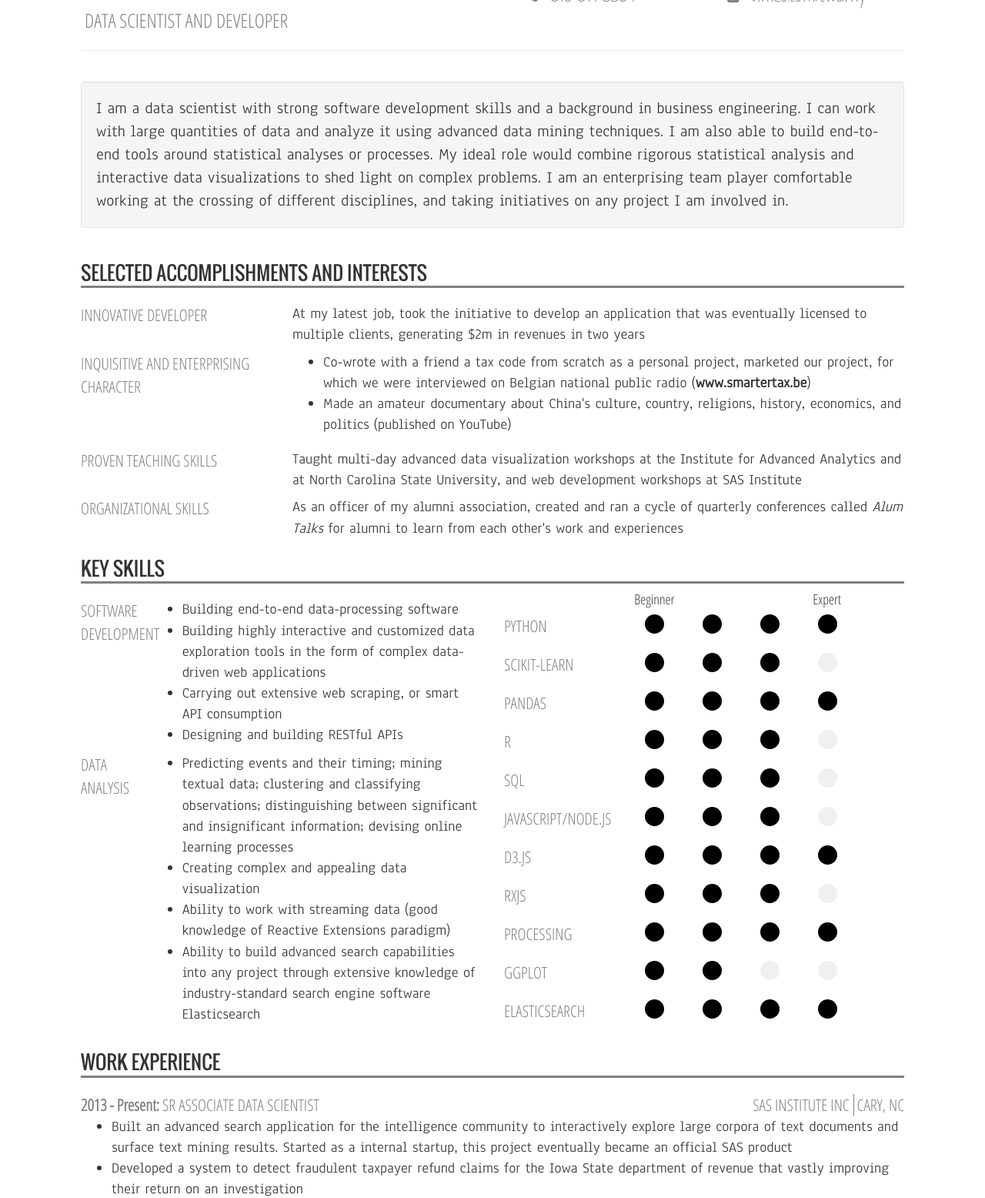
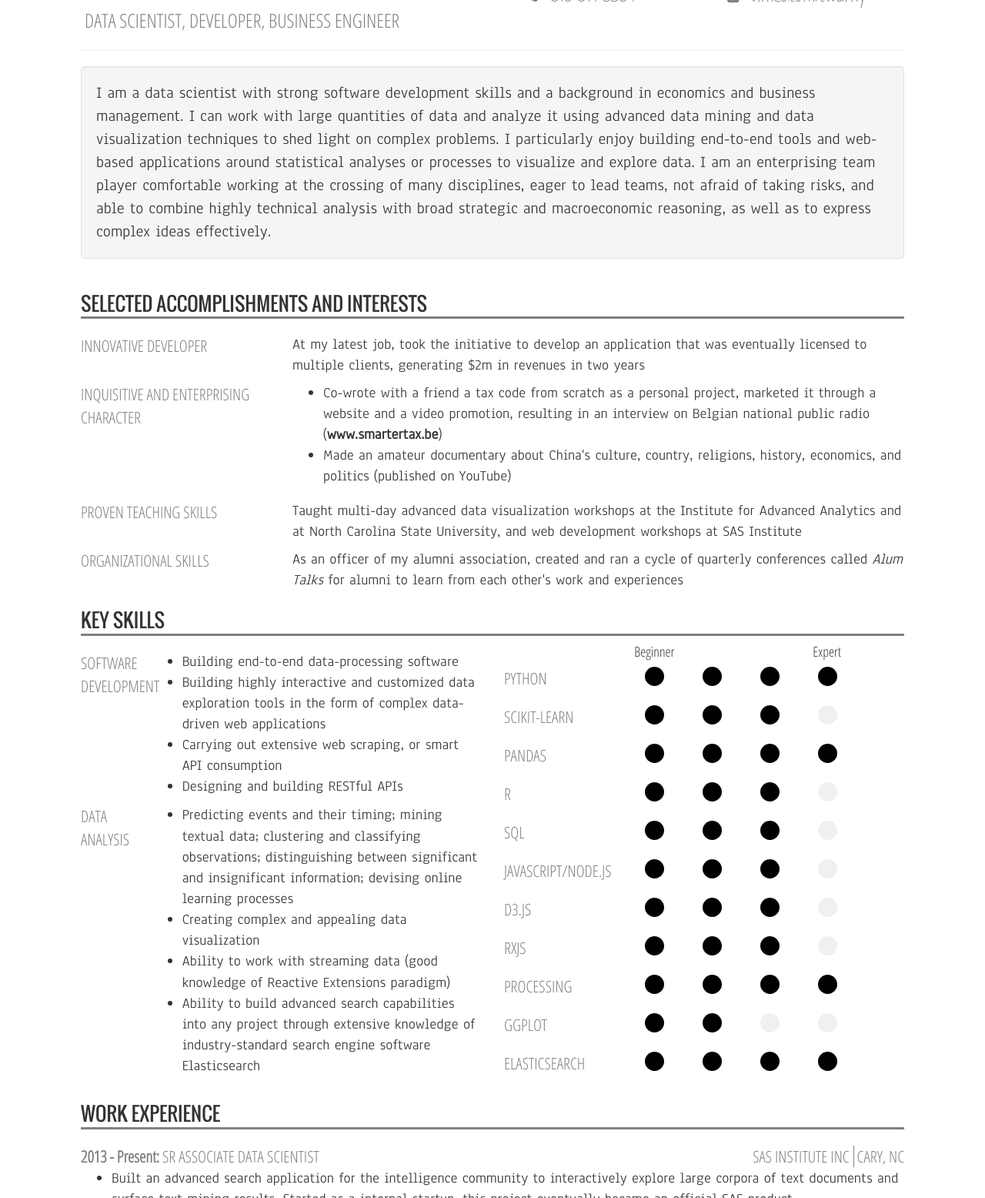
Before and after one commit to cwarny/cwarny.github.io, a plain HTML site: page index.html in a window 1280 px wide. Shown: the part 84-1640 px from the top of the page at 77% size. Drawn offline with Linux system fonts and the light colour scheme.

Commit message:
made some additional changes

```diff
--- a/index.html
+++ b/index.html
@@ -18,7 +18,7 @@
 				</div>
 				<div class="row">
 					<div class="col-xs-12">
-						<div class="tagline">DATA SCIENTIST AND DEVELOPER</div>
+						<div class="tagline">DATA SCIENTIST, DEVELOPER, BUSINESS ENGINEER</div>
 					</div>
 				</div>
 			</div>
@@ -49,10 +49,9 @@
 			</div>
 		</div>
 		<hr>
-		<br>
 		<div class="row">
 			<div class="col-xs-12">
-				<div class="well about">I am a data scientist with strong software development skills and a background in business engineering. I can work with large quantities of data and analyze it using advanced data mining techniques. I am also able to build end-to-end tools around statistical analyses or processes. My ideal role would combine rigorous statistical analysis and interactive data visualizations to shed light on complex problems. I am an enterprising team player comfortable working at the crossing of different disciplines, and taking initiatives on any project I am involved in.</div>
+				<div class="well about">I am a data scientist with strong software development skills and a background in economics and business management. I can work with large quantities of data and analyze it using advanced data mining and data visualization techniques to shed light on complex problems. I particularly enjoy building end-to-end tools and web-based applications around statistical analyses or processes to visualize and explore data. I am an enterprising team player comfortable working at the crossing of many disciplines, eager to lead teams, not afraid of taking risks, and able to combine highly technical analysis with broad strategic and macroeconomic reasoning, as well as to express complex ideas effectively.</div>
 			</div>
 		</div>
 		<br>
@@ -75,7 +74,7 @@
 							<div class="col-xs-3 section-title">INQUISITIVE AND ENTERPRISING CHARACTER</div>
 							<div class="col-xs-9 section-content">
 								<ul>
-									<li>Co-wrote with a friend a tax code from scratch as a personal project, marketed our project, for which we were interviewed on Belgian national public radio (<strong>www.smartertax.be</strong>)</li>
+									<li>Co-wrote with a friend a tax code from scratch as a personal project, marketed it through a website and a video promotion, resulting in an interview on Belgian national public radio (<strong>www.smartertax.be</strong>)</li>
 									<li>Made an amateur documentary about China's culture, country, religions, history, economics, and politics (published on YouTube)</li>
 								</ul>
 							</div>
@@ -235,7 +234,7 @@
 									<div class="circle black"></div>
 									<div class="circle black"></div>
 									<div class="circle black"></div>
-									<div class="circle black"></div>
+									<div class="circle grey"></div>
 								</div>
 							</div>
 						</div>
@@ -325,7 +324,7 @@
 						<div class="section-content">
 							<ul>
 								<li>Built an advanced search application for the intelligence community to interactively explore large corpora of text documents and surface text mining results. Started as a internal startup, this project eventually became an official SAS product</li>
-								<li>Developed a system to detect fraudulent taxpayer refund claims for the Iowa State department of revenue that vastly improving their return on an investigation</li>
+								<li>Developed a system to detect fraudulent taxpayer refund claims for the Iowa State department of revenue that vastly improved their return on an investigation</li>
 								<li>Built a tool to visualize geographic flows and applied it for a client interested in understanding bike flows in bikeshare systems of New York City and San Francisco</li>
 								<li>Text mining of dealership technician comments for a major car-maker to build predictive models of customer satisfaction and future repair needs</li>
 								<li>Designed a dashboard for an NC county's Child Protective Services to track their cases, run investigations and set up critical alerts</li>
@@ -493,13 +492,13 @@
 				</div>
 				<div class="row">
 					<div class="col-xs-1">
-						<div class="section-title">CREATIVE CODING</div>
+						<div class="section-title">COMMUNITY INVOLVEMENT</div>
 					</div>
 					<div class="col-xs-11">
 						<div class="section-content">
 							<ul>
-								<li>Making creative data visualizations on my spare time, some of which can be seen on <strong>vimeo.com/cwarny</strong></li>
-								<li>Led a Meetup group for Creative Coding in the Triangle area (Durham-Raleigh-Chapel Hill) with monthly meetings</li>
+								<li>As the Community Outreach officer for the Alumni Association of the Institute for Advanced Analytics, organized a cycle of conferences <em>Alum Talks</em> and helped international students with immigration processes</li>
+								<li>Led a Meetup group for Creative Coding in the Triangle area (Durham-Raleigh-Chapel Hill) with monthly meetings for people to share their projects in generative art, programmable music, data visualization</li>
 							</ul>
 						</div>
 					</div>
```
